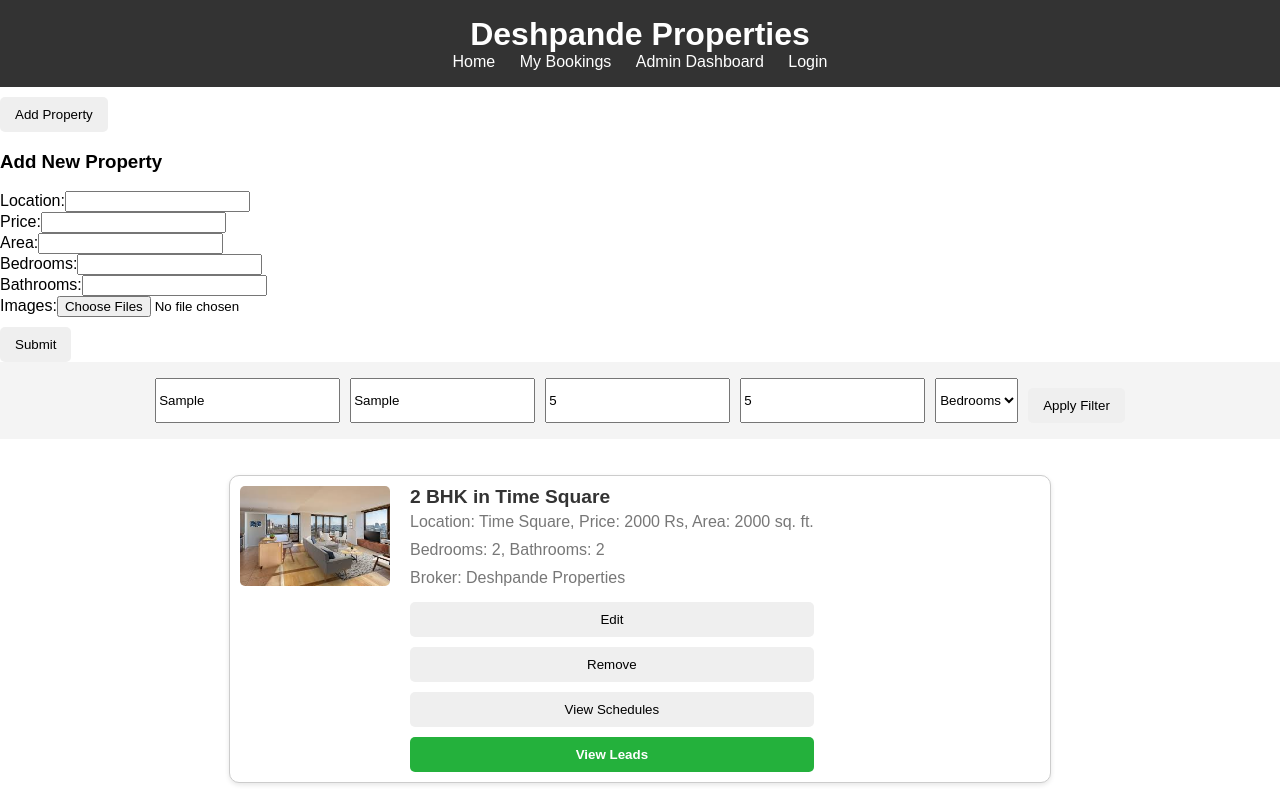
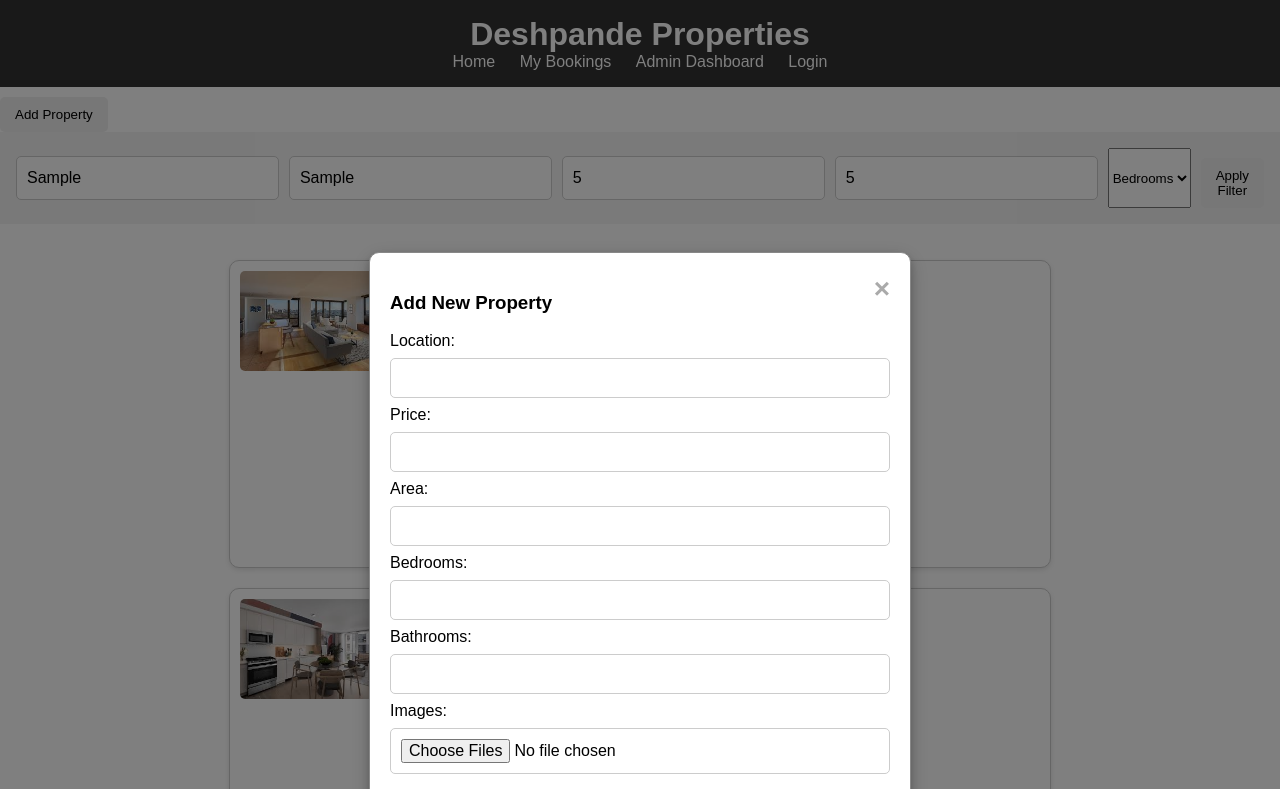
Before and after one commit to ameya5deshpande/Deshpande-Properties, a website: page admin.html in a window 1280 px wide. Both pictures are taken after typing "Sample", "Sample", "5", "5" into the empty fields and a click on the button "Add Property". Shown: the top 789 px of the page. Drawn offline with Linux system fonts and the light colour scheme.

Commit message:
Changed add property from form to Modal

```diff
--- a/admin.html
+++ b/admin.html
@@ -24,21 +24,36 @@
     <!-- Add Property Button -->
     <button id="addPropertyBtn" onclick="openPropertyForm()">Add Property</button>
 
-    <!-- Add Property Form -->
-    <div id="propertyForm" style="display: none;">
-    <h3>Add New Property</h3>
-    <form id="propertyFormDetails">
-        <label>Location:</label><input type="text" id="location" name="location"><br>
-        <label>Price:</label><input type="number" id="price" name="price"><br>
-        <label>Area:</label><input type="text" id="area" name="area"><br>
-        <label>Bedrooms:</label><input type="number" id="bedrooms" name="bedrooms"><br>
-        <label>Bathrooms:</label><input type="number" id="bathrooms" name="bathrooms"><br>
-        <label>Images:</label><input type="file" id="images" name="images" multiple><br>
-        <button type="submit" onclick="submitProperty(event)">Submit</button>
-    </form>
+    <!-- Add Property Modal -->
+    <div id="propertyModal" class="modal">
+        <div class="modal-content">
+            <span class="close" onclick="closePropertyForm()">&times;</span>
+            <h3>Add New Property</h3>
+            <form id="propertyFormDetails" onsubmit="submitProperty(event)">
+                <label for="location">Location:</label>
+                <input type="text" id="location" name="location" required>
 
-    </form>
+                <label for="price">Price:</label>
+                <input type="number" id="price" name="price" required>
+
+                <label for="area">Area:</label>
+                <input type="text" id="area" name="area" required>
+
+                <label for="bedrooms">Bedrooms:</label>
+                <input type="number" id="bedrooms" name="bedrooms" required>
+
+                <label for="bathrooms">Bathrooms:</label>
+                <input type="number" id="bathrooms" name="bathrooms" required>
+
+                <label for="images">Images:</label>
+                <input type="file" id="images" name="images" multiple>
+
+                <button type="submit">Submit</button>
+            </form>
+        </div>
     </div>
+
+
 
 
     <!-- Filter Section -->
--- a/css/style.css
+++ b/css/style.css
@@ -201,3 +201,85 @@ button {
     background-color: #f2f2f2;
     font-weight: bold;
 }
+
+/* Modal Background */
+.modal {
+    display: none;
+    position: fixed;
+    z-index: 1000;
+    left: 0;
+    top: 0;
+    width: 100%;
+    height: 100%;
+    overflow: auto;
+    background-color: rgba(0, 0, 0, 0.5); /* Semi-transparent background */
+  }
+
+  /* Modal Content */
+  .modal-content {
+    background-color: #ffffff;
+    margin: 15% auto; /* Center the modal */
+    padding: 20px;
+    border-radius: 10px;
+    box-shadow: 0px 4px 8px rgba(0, 0, 0, 0.2),
+                0px 6px 20px rgba(0, 0, 0, 0.19); /* Modern shadow */
+    width: 80%;
+    max-width: 500px;
+    animation: fadeIn 0.3s ease; /* Smooth fade-in */
+  }
+
+  /* Close Button */
+  .close {
+    color: #aaa;
+    float: right;
+    font-size: 28px;
+    font-weight: bold;
+    cursor: pointer;
+  }
+
+  .close:hover,
+  .close:focus {
+    color: #000;
+    text-decoration: none;
+  }
+
+  /* Input Fields */
+  input[type="text"],
+  input[type="number"],
+  input[type="file"] {
+    width: 100%;
+    padding: 10px;
+    margin: 8px 0;
+    display: block;
+    border: 1px solid #ccc;
+    border-radius: 5px;
+    box-sizing: border-box;
+    font-size: 16px;
+  }
+
+  /* Submit Button */
+  button[type="submit"] {
+    background-color: #4CAF50; /* Green */
+    color: white;
+    padding: 12px 20px;
+    margin-top: 10px;
+    border: none;
+    border-radius: 5px;
+    cursor: pointer;
+    width: 100%;
+    font-size: 16px;
+  }
+
+  button[type="submit"]:hover {
+    background-color: #45a049;
+  }
+
+  /* Animation for Modal */
+  @keyframes fadeIn {
+    from {
+      opacity: 0;
+    }
+    to {
+      opacity: 1;
+    }
+  }
--- a/js/admin.js
+++ b/js/admin.js
@@ -5,6 +5,23 @@ document.addEventListener('DOMContentLoaded', () => {
     const editPropertyModal = document.getElementById('edit-property-modal');
     const viewLeadsModal = document.getElementById('view-leads-modal');
     const viewSchedulesModal = document.getElementById('view-schedules-modal');
+
+    function openPropertyForm() {
+        document.getElementById("propertyModal").style.display = "block";
+      }
+
+      function closePropertyForm() {
+        document.getElementById("propertyModal").style.display = "none";
+      }
+
+      // Close modal when clicking outside of it
+      window.onclick = function (event) {
+        const modal = document.getElementById("propertyModal");
+        if (event.target === modal) {
+          modal.style.display = "none";
+        }
+      };
+
 
     // Dummy Properties Data
     const properties = [
@@ -114,6 +131,7 @@ document.addEventListener('DOMContentLoaded', () => {
 
     // Show Add Property Form
     window.openPropertyForm = function() {
+        console.log("Function called!")
         const form = document.getElementById('propertyForm');
         if (form) {
             form.style.display = 'block';
@@ -175,5 +193,15 @@ document.addEventListener('DOMContentLoaded', () => {
     // Make submitProperty globally accessible
     window.submitProperty = submitProperty;
 
+    // Ensure the function is globally accessible
+window.openPropertyForm = function () {
+    document.getElementById("propertyModal").style.display = "block";
+  };
+
+  window.closePropertyForm = function () {
+    document.getElementById("propertyModal").style.display = "none";
+  };
+
+
 
 });
```
